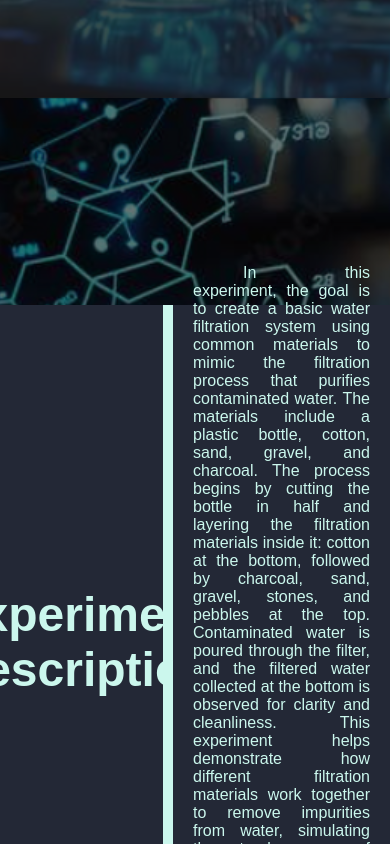
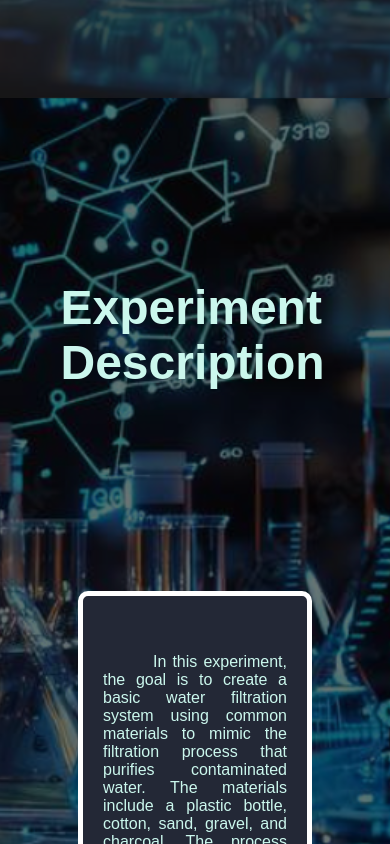
Before and after one commit to FRANZ2103/GRP1-GENCHEM-SITE, a plain HTML site: page index.html in a window 390 px wide. Shown: the part 820-1664 px from the top of the page. Drawn offline with Linux system fonts and the light colour scheme.

Commit message:
Reponsive main

```diff
--- a/flexbox.css
+++ b/flexbox.css
@@ -1,5 +1,6 @@
 
 .flex-container2{
+  min-height: 100vh;
   display: flex;
   flex-direction:column;
   flex-wrap: wrap;
@@ -92,7 +93,7 @@ height: 80%;
 .splitter2 > .child2 {
   font-size: clamp(1rem, 1vw, 3rem); /* Scales between 1rem and 2rem */
   min-width: 30%;
-  margin: 15vh 0;
+  margin: 5vh 0;
   height: 80%;
   background-color: rgba(35,40,54);
   max-width: 70%;
@@ -106,10 +107,50 @@ height: 80%;
 }
 
 @media (max-width: 768px) {
-  .splitter {
-      width: 95%; /* Adjust container width for smaller screens */
-  }
 
+.flex-container2 > .splitter{
+  min-height: 100vh;
+  height: auto;
+  display: flex;
+  flex-direction: column;
+  width: 100%;
+  align-items: start;
+  align-content: space-evenly;
+  justify-content: space-evenly;
+  font-family:Arial, Helvetica, sans-serif;
+  font-size:xx-large;
+  color: #CBF7ED;
+  margin: 35px 0;
+  gap: 100px; /* Adds space between items */
+
+}
+
+.splitter > .child1{
+  background-color: transparent; /* Remove background color */
+align-self: center;
+  font-size: clamp(2rem, 0.1vw, 0.1rem); /* Scales between 1rem and 2rem */
+  padding: 20px;
+  /* margin: 50vh; */
+  min-width: 20%;
+  margin-bottom: 10%;
+  border-color: transparent;
+
+}
+.splitter > .child2 {
+  font-size: clamp(1rem, 1vw, 3rem); /* Scales between 1rem and 2rem */
+  min-width: 30%;
+  margin: 5vh 0;
+  min-height: 100vh;
+  background-color: rgba(35,40,54);
+  max-width: 70%;
+  padding: 20px;
+  align-self: center;
+  border-radius: 10px;
+  border-color:#ffff;
+  border-width: 5px;
+  border-style: solid;
+
+}
   .splitter h1 {
       font-size: 0.2rem; /* Adjust font size */
   }
--- a/index.html
+++ b/index.html
@@ -163,7 +163,7 @@
         </div>
     </div>
 
-    <div id="analysis" class="splitter" >
+    <div id="analysis" class="splitter2" >
         <div class="child1">
     <h2>Analysis & <br> Findings</h2><br></div>
     <div class="child2">
```
